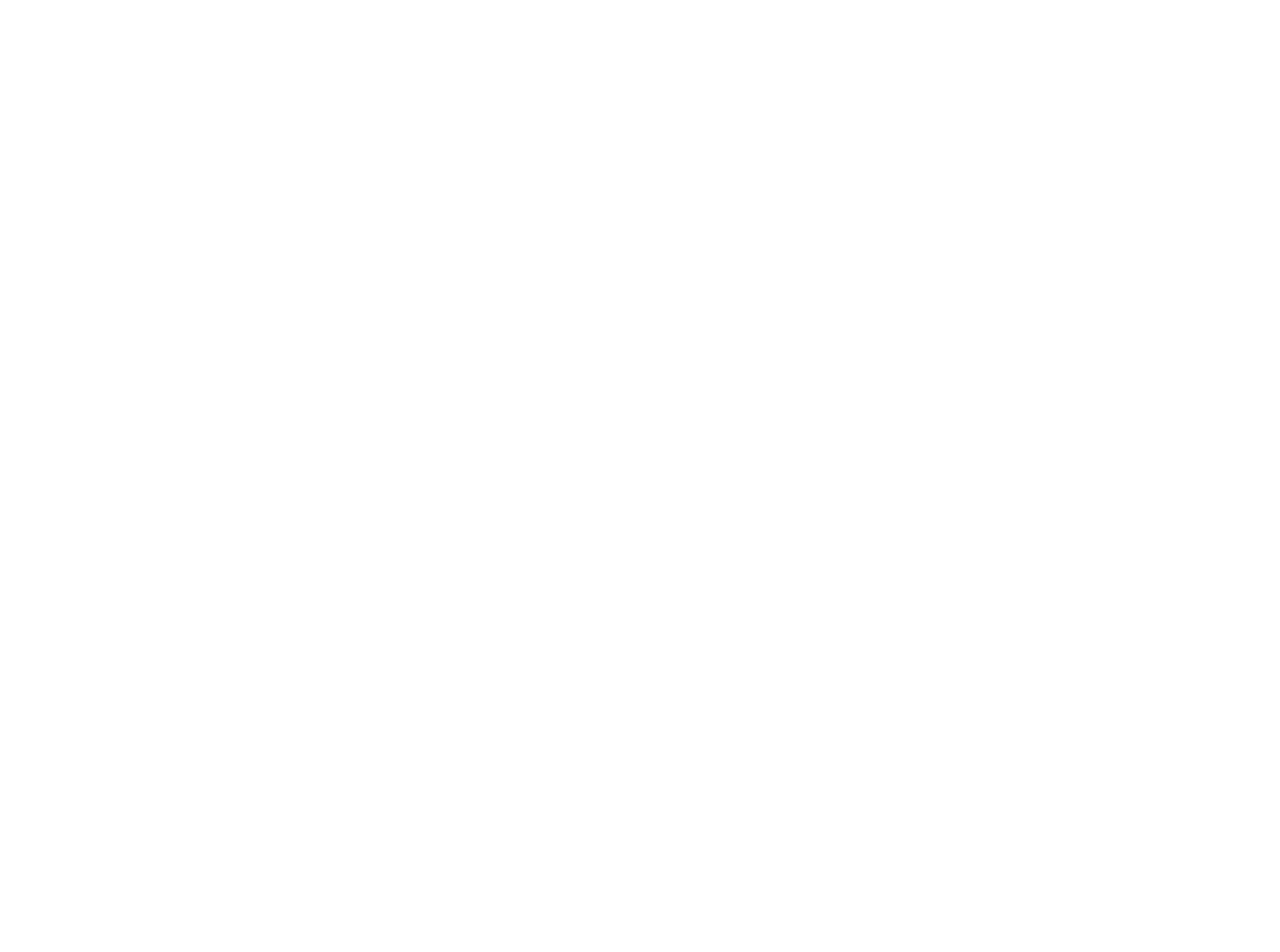
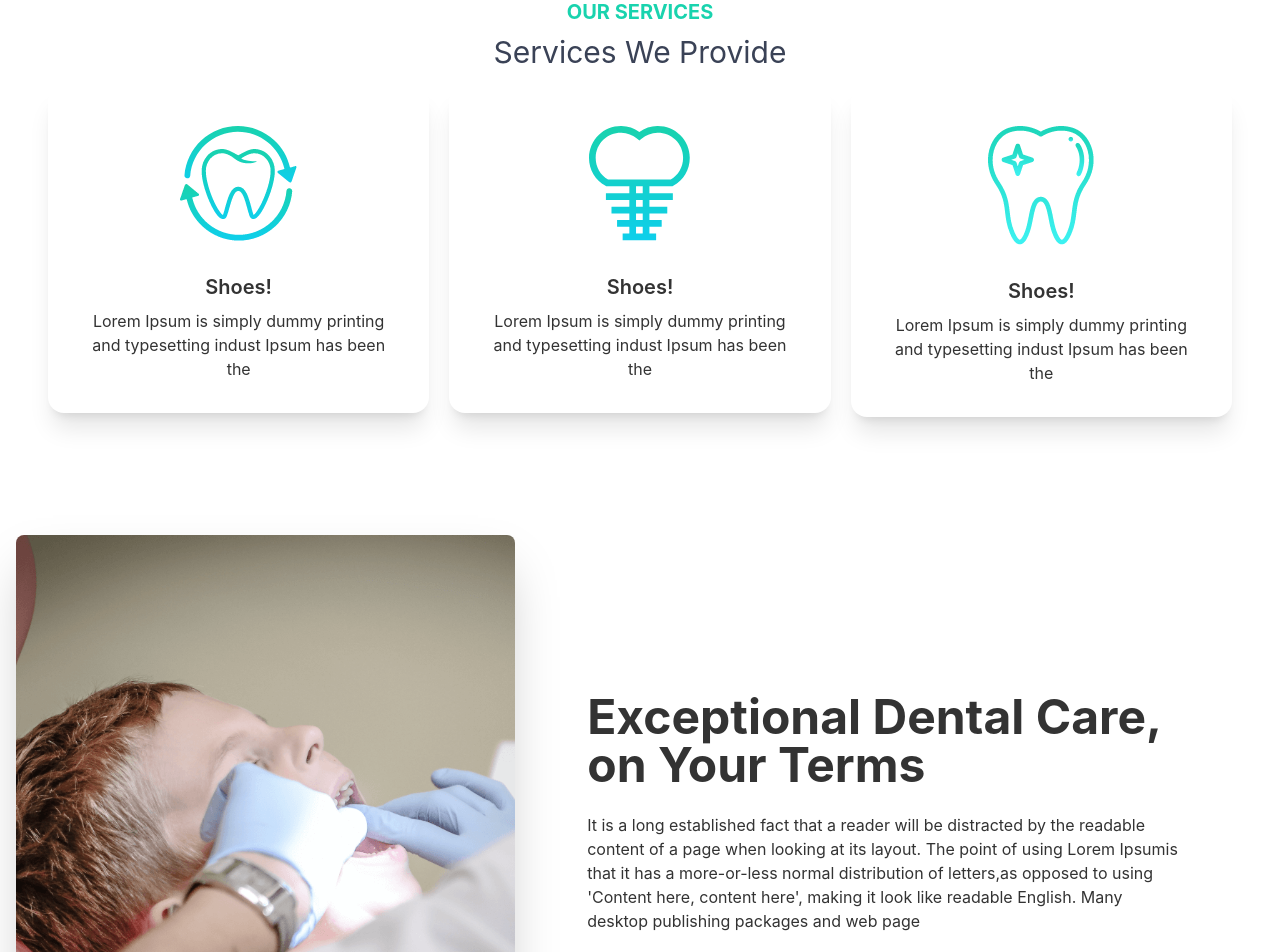
Before and after one commit to Eity2021/Doctor-Appoinment-project-Client, a React (Create React App) app: page / in a window 1280 px wide. Shown: the part 1140-2092 px from the top of the page. Before the commit the page ends 1138 px from the top, so only its background shows below. Built offline with nearby package versions, Linux system fonts and the light colour scheme.

Commit message:
service component finish

```diff
--- /dev/null
+++ b/src/Doctor/Home/Dental/Dental.js
@@ -0,0 +1,27 @@
+import React from "react";
+import treament from "../../images/treatment.png";
+const Dental = () => {
+  return (
+    <div>
+      <div class="hero min-h-screen">
+        <div class="hero-content flex-col lg:flex-row ">
+          <img className=" lg:w-[40%] md-[90%]  w-100%  rounded-lg shadow-2xl" src={treament}  />
+          <div className="lg:pl-14 md:px-20">
+            <h1 class="text-5xl font-bold">Exceptional Dental Care, on Your Terms</h1>
+            <p class="py-6">
+              It is a long established fact that a reader will be distracted by
+              the readable content of a page when looking at its layout. The
+              point of using Lorem Ipsumis that it has a more-or-less normal
+              distribution of letters,as opposed to using 'Content here, content
+              here', making it look like readable English. Many desktop
+              publishing packages and web page
+            </p>
+            <button class="btn btn-primary uppercase">Get Started</button>
+          </div>
+        </div>
+      </div>
+    </div>
+  );
+};
+
+export default Dental;
--- a/src/Doctor/Home/Home.js
+++ b/src/Doctor/Home/Home.js
@@ -2,6 +2,8 @@
 import Header from "../Share/Header/Header";
 import Banner from "./Banner/Banner";
 import Info from './Info/Info';
+import Services from './Services/Services';
+import Dental from './Dental/Dental';
 
 const Home = () => {
   return (
@@ -9,6 +11,8 @@
       <Header></Header>
       <Banner></Banner>
       <Info></Info>
+      <Services></Services>
+      <Dental></Dental>
     </div>
   );
 };
--- /dev/null
+++ b/src/Doctor/Home/Services/Services.js
@@ -0,0 +1,22 @@
+import React from 'react';
+import ServicesCard from './../ServicesCard/ServicesCard';
+import fluoride from "../../images/fluoride.png";
+import cavity from "../../images/cavity.png";
+import whitening from "../../images/whitening.png";
+const Services = () => {
+    return (
+      <div>
+        <div>
+            <h2 className='text-xl  font-bold text-secondary text-center mb-2 uppercase'>our services</h2>
+            <h1 className='text-3xl  text-accent text-center mb-4'>Services We Provide</h1>
+        </div>
+          <div className=' grid grid-cols-1 md:grid-cols-2 lg:grid-cols-3 gap-5 px-12 mb-8'>
+            <ServicesCard img={fluoride} textTitle="Lorem Ipsum is simply dummy printing and typesetting indust Ipsum has been the"></ServicesCard>
+            <ServicesCard img={cavity} textTitle="Lorem Ipsum is simply dummy printing and typesetting indust Ipsum has been the"></ServicesCard>
+            <ServicesCard img={whitening} textTitle="Lorem Ipsum is simply dummy printing and typesetting indust Ipsum has been the"></ServicesCard>
+        </div>
+      </div>
+    );
+};
+
+export default Services;
--- /dev/null
+++ b/src/Doctor/Home/ServicesCard/ServicesCard.js
@@ -0,0 +1,24 @@
+import React from "react";
+
+const ServicesCard = ({img, textTitle}) => {
+  return (
+    <div>
+      <div class="card w-full  bg-base-100 shadow-xl">
+        <figure class="px-10 pt-10">
+          <img
+            src={img}
+            alt="img"
+            class="rounded-xl"
+          />
+        </figure>
+        <div class="card-body items-center text-center">
+          <h2 class="card-title">Shoes!</h2>
+          <p>{textTitle}</p>
+
+        </div>
+      </div>
+    </div>
+  );
+};
+
+export default ServicesCard;
--- a/src/Doctor/Share/Header/Header.js
+++ b/src/Doctor/Share/Header/Header.js
@@ -33,13 +33,13 @@
           </Link>
           <Link
             className=" lg:inline block appointment font-semibold text-sm px-4 py-3 rounded-md  hover:bg-success hover:text-info hover:transition ease-in-out delay-150"
-            to="/"
+            to="/appointment"
           >
             Appointment
           </Link>
           <Link
             className=" lg:inline block reviews font-semibold text-sm px-4 py-3 rounded-md  hover:bg-success hover:text-info hover:transition ease-in-out delay-150"
-            to="/"
+            to="/reviews"
           >
             Reviews
           </Link>
```
